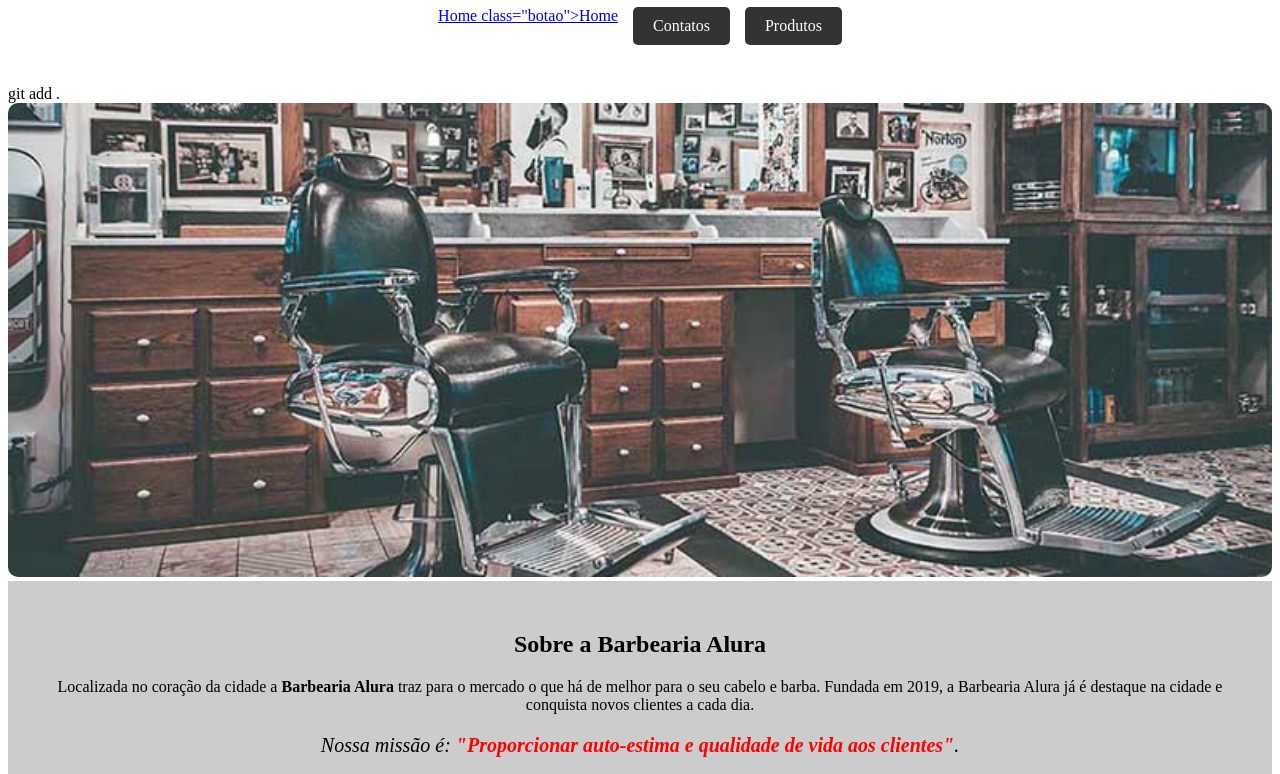
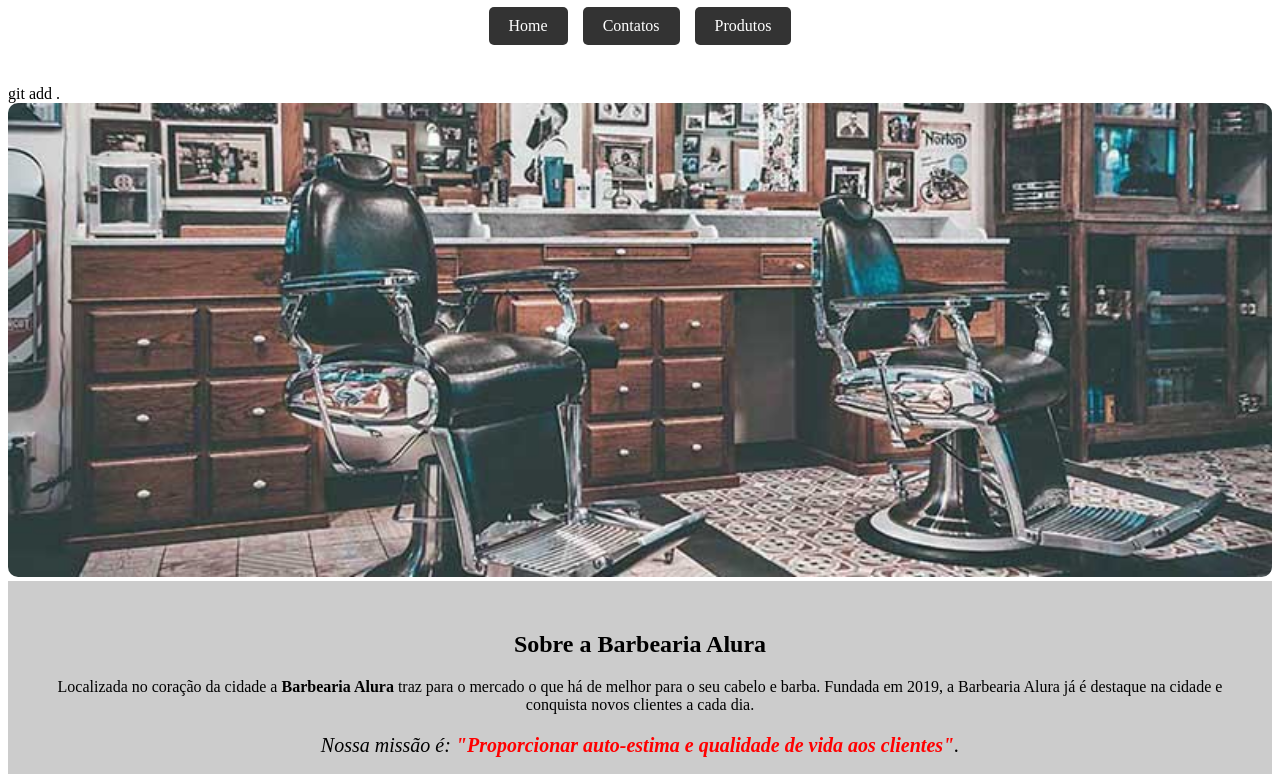
Before and after one commit to derickssss1/primeiro-site-do-Derick-, a plain HTML site: page index.html in a window 1280 px wide. Shown: the part 121-895 px from the top of the page. Drawn offline with Linux system fonts and the light colour scheme.

Commit message:
Corrigindo link do botão Home no contato.html

```diff
--- a/index.html
+++ b/index.html
@@ -15,8 +15,7 @@
 	<header>
     <h1 class="titulo-principal">Barbearia Alura</h1>
     <nav class="menu">
-       <a  href="https://derickssss1.github.io/primeiro-site-do-Derick-/index.html">Home
- class="botao">Home </a>
+       <a  href="https://derickssss1.github.io/primeiro-site-do-Derick-/index.html" class="botao">Home </a>
         <a href="contato.html" class="botao">Contatos</a>
         <a href="produtos.html" class="botao">Produtos</a>
     </nav>
```
